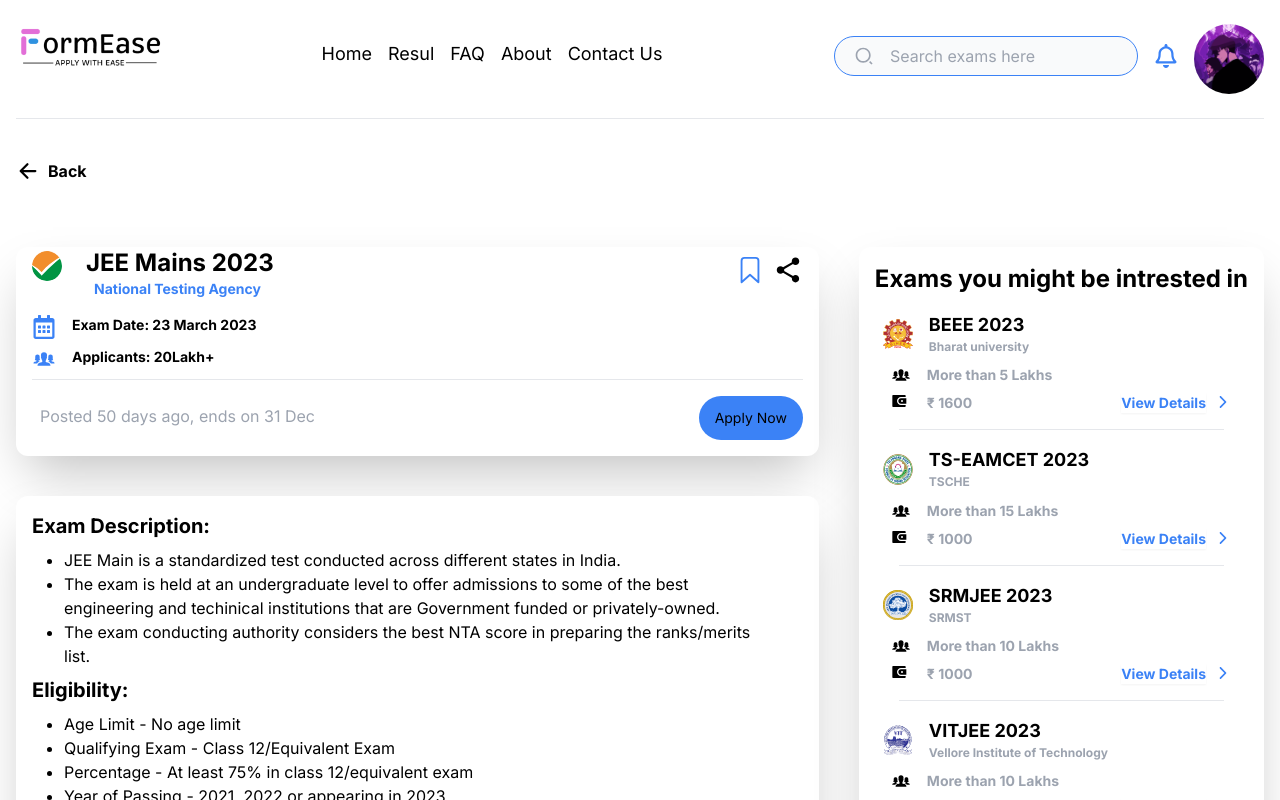
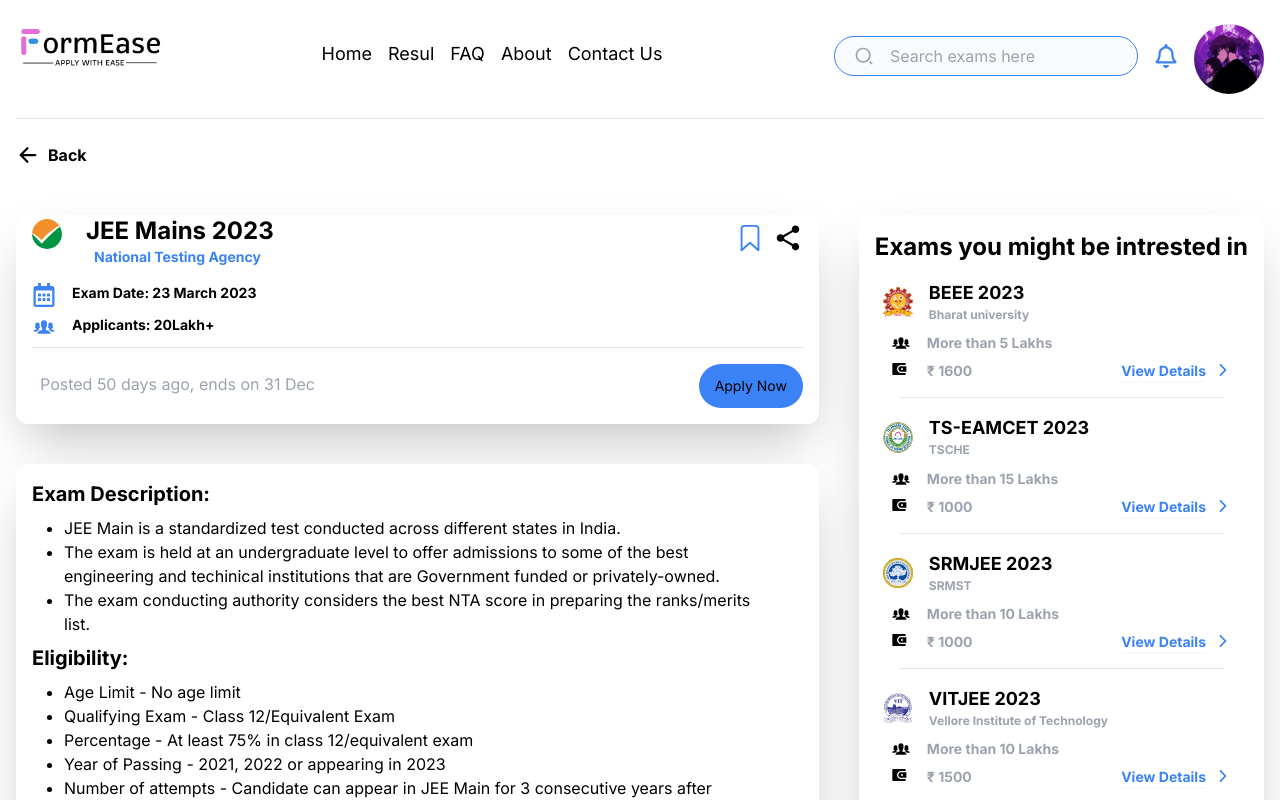
Before and after one commit to allworkdone/intellifill-page, a Next.js app: page / in a window 1280 px wide. Shown: the top 800 px of the page. Built offline with nearby package versions, Linux system fonts and the light colour scheme; what @shrutibalasa/tailwind-grid-auto-fit would draw is missing.

Commit message:
intellifill:Button:Update Button component styling

```diff
--- a/app/components/Button.js
+++ b/app/components/Button.js
@@ -4,7 +4,7 @@
     return (
         <>
             <div className="bg-white">
-                <div className="w-full max-w-screen-xl p-4 py-6 mx-auto lg:py-8">
+                <div className="w-full max-w-screen-xl p-4 py-2 mx-auto lg:py-4">
                     <button className="flex justify-center gap-2">
                         <IoArrowBack className="text-2xl text-black" />
                         <a href="#" className="font-bold">Back</a>
```
